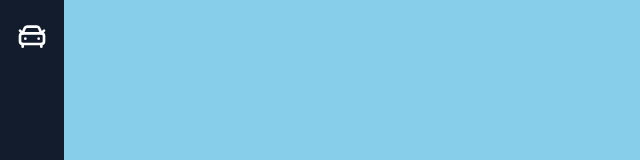
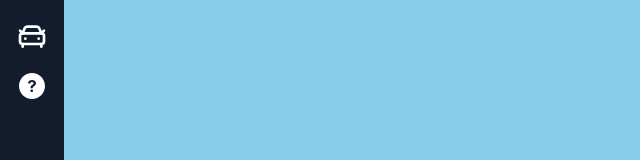
Before and after one commit to MinjuKim023/Evacuation-Simulation, a React (Vite) app: page / in a window 1280 px wide. Shown: the part 245-405 px from the top of the page, without its empty margins (0-640 px from the left). Built offline with nearby package versions, Linux system fonts and the light colour scheme.

Commit message:
added description page

```diff
--- a/src/app/App.jsx
+++ b/src/app/App.jsx
@@ -5,6 +5,7 @@ import Drone from "../pages/Drone";
 import CarAI from "../pages/CarAI";
 import CarPerson from "../pages/CarPerson";
 import Agents from "../pages/Agents";
+import Description from "../pages/Description";
 
 const router = createBrowserRouter([
   {
@@ -25,6 +26,10 @@ const router = createBrowserRouter([
           },
         ],
       },
+      {
+        path: "/description",
+        element: <Description />,
+      },
     ],
   },
 ]);
--- a/src/components/LiveView.jsx
+++ b/src/components/LiveView.jsx
@@ -35,6 +35,7 @@ const LiveView = ({ streamList, category }) => {
       socket.binaryType = "arraybuffer";
 
       socket.onmessage = (event) => {
+        console.log("WebSocket connected ✅");
         const blob = new Blob([event.data], { type: "image/jpeg" });
         const imageUrl = URL.createObjectURL(blob);
 
--- /dev/null
+++ b/src/pages/Description.jsx
@@ -0,0 +1,7 @@
+import React from "react";
+
+const Description = () => {
+  return <div>Description</div>;
+};
+
+export default Description;
--- a/src/widget/SideMenu.jsx
+++ b/src/widget/SideMenu.jsx
@@ -3,6 +3,7 @@ import { GiHamburgerMenu, GiDeliveryDrone } from "react-icons/gi";
 import { LuCarTaxiFront, LuCarFront } from "react-icons/lu";
 import { FaHome } from "react-icons/fa";
 import { IoIosInformationCircleOutline } from "react-icons/io";
+import { IoIosHelpCircle } from "react-icons/io";
 
 import { AnimatePresence, motion } from "framer-motion";
 
@@ -41,6 +42,11 @@ const SideMenu = () => {
                 <LuCarFront className="icon" />
               </Link>
             </li>
+            <li>
+              <Link to={"/description"}>
+                <IoIosHelpCircle className="icon" />
+              </Link>
+            </li>
           </ul>
         </div>
       </div>
```
